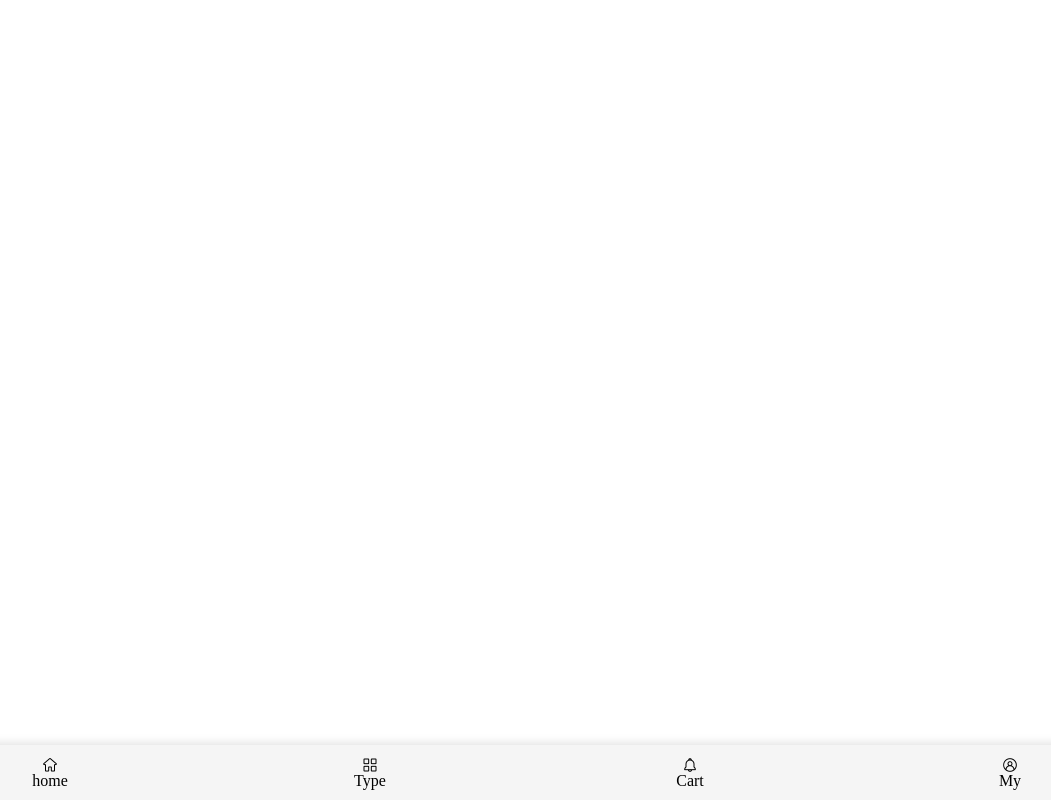
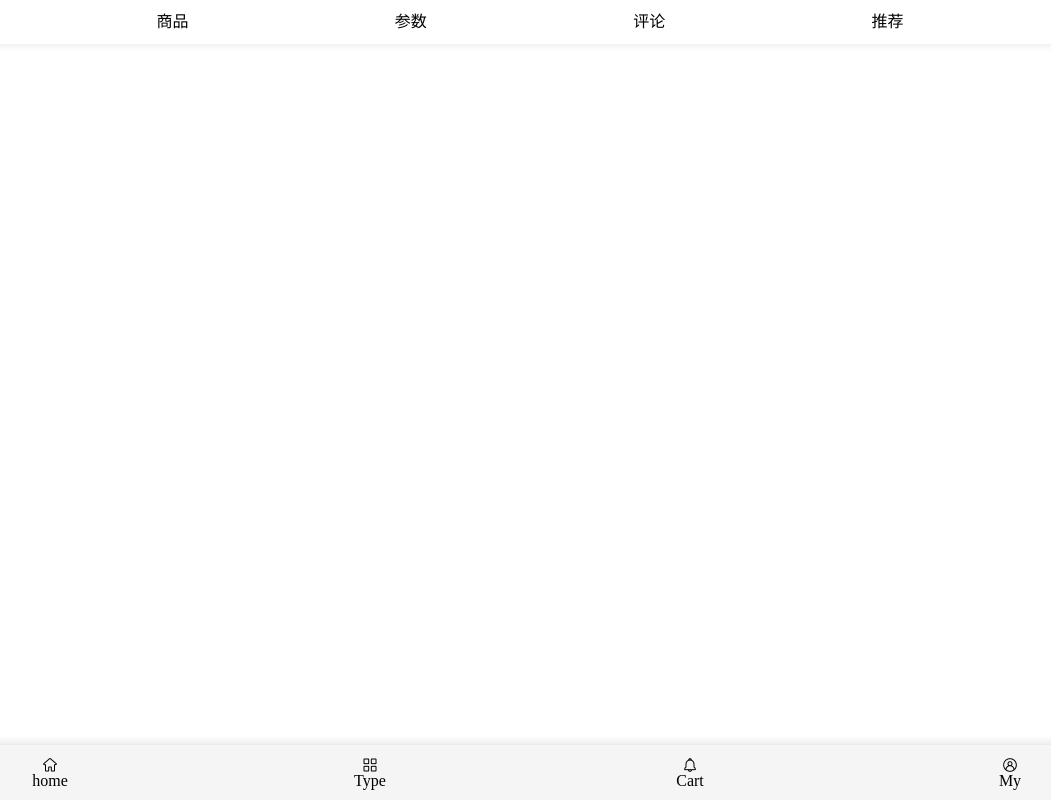
Before and after one commit to Xuanner/mall-vue, a Vue app: page /detail/1 in a window 1280 px wide. Shown: the whole page, without its empty margins (110-1161 px from the left). Built offline with nearby package versions, Linux system fonts and the light colour scheme.

Commit message:
add the detail page

```diff
--- a/src/components/common/swiper/Swiper.vue
+++ b/src/components/common/swiper/Swiper.vue
@@ -51,7 +51,6 @@
     mounted() {
       // 开启定时器, 自动滑动图片
       this.startTimer();
-      console.log(this.swiperWidth);
     },
     methods: {
       handlePoint(id) {
@@ -83,10 +82,6 @@
   .slide {
     display: flex;
   }
-  .slide-active{
-    transition: transform 300ms;
-    transform: translate3d(-375px, 0, 0);
-  }
   .points {
     display: flex;
     position: absolute;
--- a/src/components/content/goodsList/GoodsList.vue
+++ b/src/components/content/goodsList/GoodsList.vue
@@ -1,9 +1,10 @@
 <template>
   <div class='goods-wrap'>
-    <div class='goods-item' v-for='(item, index) in goodsList' :key='index'>
-      <a>
-        <img :src='item.img'/>
-      </a>
+    <div class='goods-item'
+      v-for='(item, index) in goodsList'
+      :key='index'
+      @click='handleClick(item.id)'>
+      <img :src='item.img'/>
       <div class='goods-info'>
         <span>{{item.title}}</span>
         <span>{{item.collect}}</span>
@@ -21,6 +22,11 @@
         default() {
           return []
         }
+      }
+    },
+    methods: {
+      handleClick(id){
+        this.$emit('goToDetail', id);
       }
     }
   }
--- a/src/router/index.js
+++ b/src/router/index.js
@@ -5,6 +5,7 @@ const Home = () => import('../views/home/Home')
 const Type = () => import('../views/type/Type')
 const Cart = () => import('../views/cart/Cart')
 const User = () => import('../views/user/User')
+const Detail = () => import('../views/detail/Detail')
 
 Vue.use(VueRouter)
 
@@ -28,6 +29,10 @@ const routes = [
   {
     path: '/user',
     component: User
+  },
+  {
+    path: '/detail/:id',
+    component: Detail
   }
 ]
 const router = new VueRouter({
--- /dev/null
+++ b/src/views/detail/Detail.vue
@@ -0,0 +1,37 @@
+<template>
+  <div id='detail'>
+    <header-bar>
+      <template v-slot:center>
+        <div class='header-type'>
+          <div v-for='(item, index) in type' :key='index'>{{item}}</div>
+        </div>
+      </template>
+    </header-bar>
+  </div>
+</template>
+
+<script>
+  import HeaderBar from 'components/common/headerBar/HeaderBar'
+
+  export default {
+    name: 'Detail',
+    data(){
+      return {
+        type: ['商品','参数','评论','推荐']
+      }
+    },
+    components: {
+      HeaderBar
+    },
+    mounted() {
+      console.log(this.$route.params)
+    }
+  }
+</script>
+
+<style scoped>
+  .header-type {
+    display: flex;
+    justify-content: space-evenly;
+  }
+</style>
--- a/src/views/home/Home.vue
+++ b/src/views/home/Home.vue
@@ -9,7 +9,7 @@
       <swiper :banner='slidList' :swiperWidth='swiperWidth'></swiper>
       <recommend :recommendList='recommendList'></recommend>
       <type-nav class='type-nav' :typeList='type' @handleClickType='handleClickType'></type-nav>
-      <goods-list :goodsList="showGoodsList"></goods-list>
+      <goods-list :goodsList="showGoodsList" @goToDetail='goToDetail'></goods-list>
     </div>
     <back-top v-show='isShowBackTop' @click.native='backTop'>Top</back-top>
   </div>
@@ -104,6 +104,9 @@
       needLoadMore() {
         let contentEle = this.$refs.content;
         return ((contentEle.scrollTop + contentEle.clientHeight) == contentEle.scrollHeight) ? true : false;
+      },
+      goToDetail(id) {
+        this.$router.push('/detail/'+id);
       }
     }
   }
```
